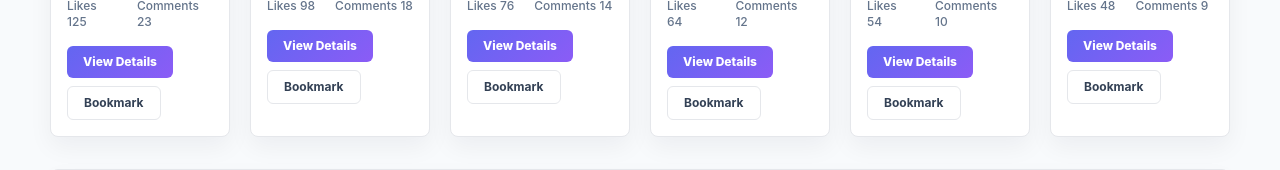
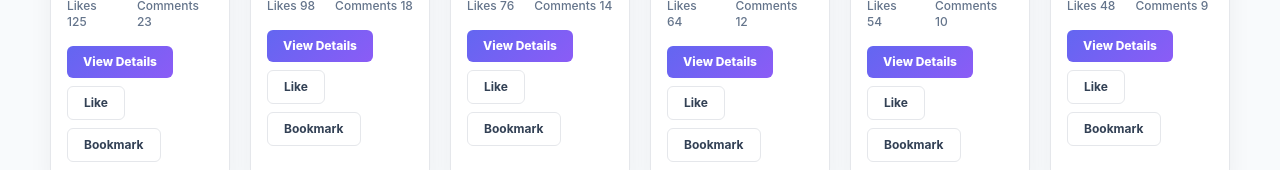
Before and after one commit to GalibDev/idea-vault-client, a Next.js app: page / in a window 1280 px wide. Shown: the part 746-916 px from the top of the page. Built offline with nearby package versions, Linux system fonts and the light colour scheme; no server answers.

Commit message:
Add working like action to idea cards

```diff
--- a/components/IdeaCard.jsx
+++ b/components/IdeaCard.jsx
@@ -5,15 +5,23 @@ import { useEffect, useState } from "react";
 import { useToast } from "./Toast.jsx";
 
 const bookmarksKey = "ideavault-bookmarks";
+const likesKey = "ideavault-liked-ideas";
 
 export default function IdeaCard({ idea, compact = false }) {
   const ideaId = String(idea._id || idea.id);
   const { showToast } = useToast() || {};
   const [bookmarked, setBookmarked] = useState(false);
+  const [liked, setLiked] = useState(false);
+  const [likeCount, setLikeCount] = useState(Number(idea.likes) || 0);
 
   useEffect(() => {
-    const saved = JSON.parse(localStorage.getItem(bookmarksKey) || "[]");
-    setBookmarked(saved.some((item) => String(item._id || item.id) === ideaId));
+    const savedBookmarks = JSON.parse(localStorage.getItem(bookmarksKey) || "[]");
+    const savedLikes = JSON.parse(localStorage.getItem(likesKey) || "{}");
+    const likeState = savedLikes[ideaId];
+
+    setBookmarked(savedBookmarks.some((item) => String(item._id || item.id) === ideaId));
+    setLiked(Boolean(likeState?.liked));
+    setLikeCount(Number(likeState?.count ?? idea.likes) || 0);
   }, [ideaId]);
 
   const toggleBookmark = () => {
@@ -24,6 +32,19 @@ export default function IdeaCard({ idea, compact = false }) {
     localStorage.setItem(bookmarksKey, JSON.stringify(next));
     setBookmarked(!exists);
     showToast?.(exists ? "Bookmark removed." : "Idea bookmarked successfully.");
+  };
+
+  const toggleLike = () => {
+    const savedLikes = JSON.parse(localStorage.getItem(likesKey) || "{}");
+    const current = savedLikes[ideaId] || { liked: false, count: likeCount };
+    const nextLiked = !current.liked;
+    const nextCount = Math.max(0, Number(current.count || 0) + (nextLiked ? 1 : -1));
+
+    savedLikes[ideaId] = { liked: nextLiked, count: nextCount };
+    localStorage.setItem(likesKey, JSON.stringify(savedLikes));
+    setLiked(nextLiked);
+    setLikeCount(nextCount);
+    showToast?.(nextLiked ? "Idea liked." : "Like removed.");
   };
 
   return (
@@ -37,13 +58,16 @@ export default function IdeaCard({ idea, compact = false }) {
         <p className="text-xs font-medium text-slate-500">{idea.category}</p>
         {!compact ? <p className="line-clamp-2 text-sm text-slate-600">{idea.summary}</p> : null}
         <div className="flex items-center gap-5 pt-2 text-xs font-medium text-slate-500">
-          <span>Likes {idea.likes || 0}</span>
+          <span>Likes {likeCount}</span>
           <span>Comments {idea.comments || 0}</span>
         </div>
         <div className="flex flex-wrap gap-2 pt-2">
           <Link href={`/ideas/${ideaId}`} className="btn-primary inline-flex px-4 py-2 text-xs">
             View Details
           </Link>
+          <button type="button" className="btn-soft px-4 py-2 text-xs" onClick={toggleLike}>
+            {liked ? "Liked" : "Like"}
+          </button>
           <button type="button" className="btn-soft px-4 py-2 text-xs" onClick={toggleBookmark}>
             {bookmarked ? "Bookmarked" : "Bookmark"}
           </button>
```
